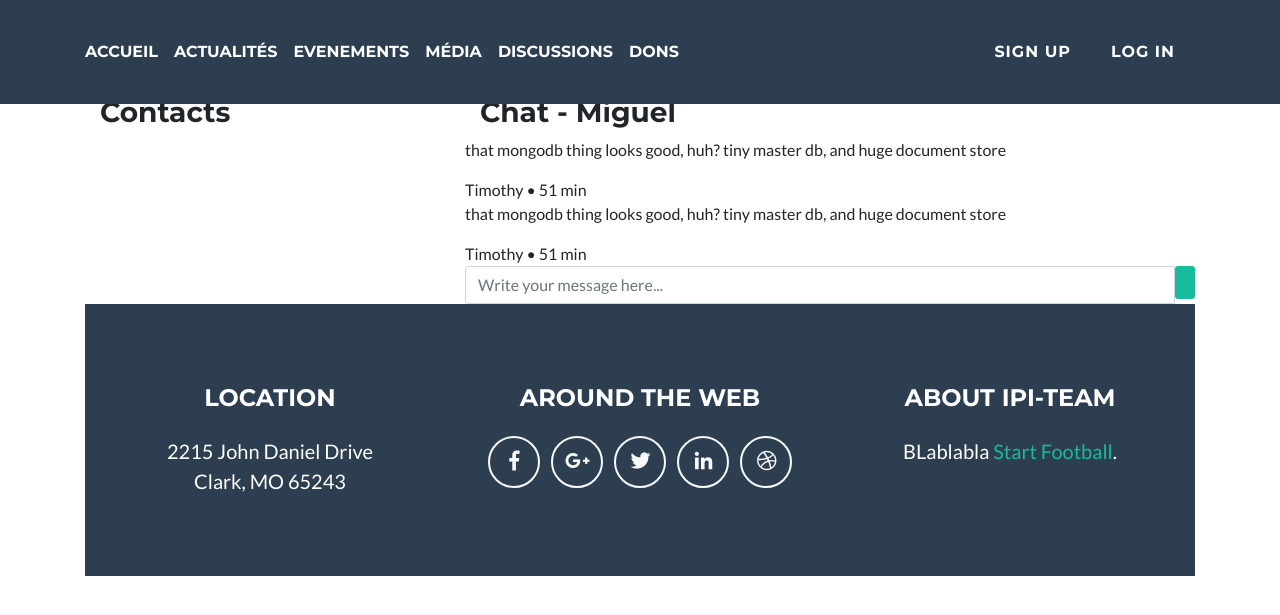
After one commit to DomecqAdrien/projetCGI, a PHP site: page /discussion.php in a window 1280 px wide. The commit adds this page. Shown: the top 615 px of the page. Run offline with PHP 8.4, Linux system fonts and the light colour scheme; some libraries are stand-ins or nearby versions.

Commit message:
youhoooooooooooo

```diff
--- a/actualites/create.php
+++ b/actualites/create.php
@@ -1,7 +1,7 @@
 <?php
 require_once '../model/Actualite.php';
 
-$dir = $dir = dirname(dirname($_SERVER['SCRIPT_NAME']));
+$dir = dirname(dirname($_SERVER['SCRIPT_NAME']));
 
 if($_POST) {
     $actualite = new Actualite();
--- a/actualites/update.php
+++ b/actualites/update.php
@@ -1,7 +1,7 @@
 <?php
 require_once '../model/Actualite.php';
 
-$dir = $dir = dirname(dirname($_SERVER['SCRIPT_NAME']));
+$dir = dirname(dirname($_SERVER['SCRIPT_NAME']));
 
 if(!empty($_GET)){
     $actualite = new Actualite($_GET['id']);
--- /dev/null
+++ b/discussion.php
@@ -0,0 +1,8 @@
+<?php
+
+$dir = dirname($_SERVER['SCRIPT_NAME']);
+
+$title = "Discussion";
+$path = "./view/discussion.php";
+
+require "./view/header.php";
--- /dev/null
+++ b/view/discussion.php
@@ -0,0 +1,51 @@
+<div class="container">
+	<div class="row">
+        <div class="col-sm-4">
+            <div class="panel panel-primary">
+		        <div class="panel-heading top-bar">
+                    <div class="col-md-8 col-xs-8">
+                        <h3 class="panel-title"><span class="glyphicon glyphicon-book"></span> Contacts</h3>
+                    </div>
+                </div>
+		    </div>
+        </div>
+        <div class="col-sm-8">
+            <div class="chatbody">
+                <div class="panel panel-primary">
+                    <div class="panel-heading top-bar">
+                        <div class="col-md-8 col-xs-8">
+                            <h3 class="panel-title"><span class="glyphicon glyphicon-comment"></span> Chat - Miguel</h3>
+                        </div>
+                    </div>
+                <div class="panel-body msg_container_base">
+                    <div class="row msg_container base_sent">
+                        <div class="col-md-10 col-xs-10">
+                            <div class="messages msg_sent">
+                                <p>that mongodb thing looks good, huh?
+                                tiny master db, and huge document store</p>
+                                <time datetime="2009-11-13T20:00">Timothy • 51 min</time>
+                            </div>
+                        </div>
+                    </div>
+                    <div class="row msg_container base_receive">
+                        <div class="col-md-10 col-xs-10">
+                            <div class="messages msg_receive">
+                                <p>that mongodb thing looks good, huh?
+                                tiny master db, and huge document store</p>
+                                <time datetime="2009-11-13T20:00">Timothy • 51 min</time>
+                            </div>
+                        </div>
+                    </div>
+                </div>
+                <div class="panel-footer">
+                    <div class="input-group">
+                        <input id="btn-input" type="text" class="form-control input-sm chat_input" placeholder="Write your message here..." />
+                        <span class="input-group-btn">
+                        <button class="btn btn-primary btn-sm" id="btn-chat"><i class="fa fa-send fa-1x" aria-hidden="true"></i></button>
+                        </span>
+                    </div>
+                </div>
+    		</div>
+        </div>
+    </div>
+</div>
```
Also changed, not shown: model/Chat.php (added, +64 -0 lines).
